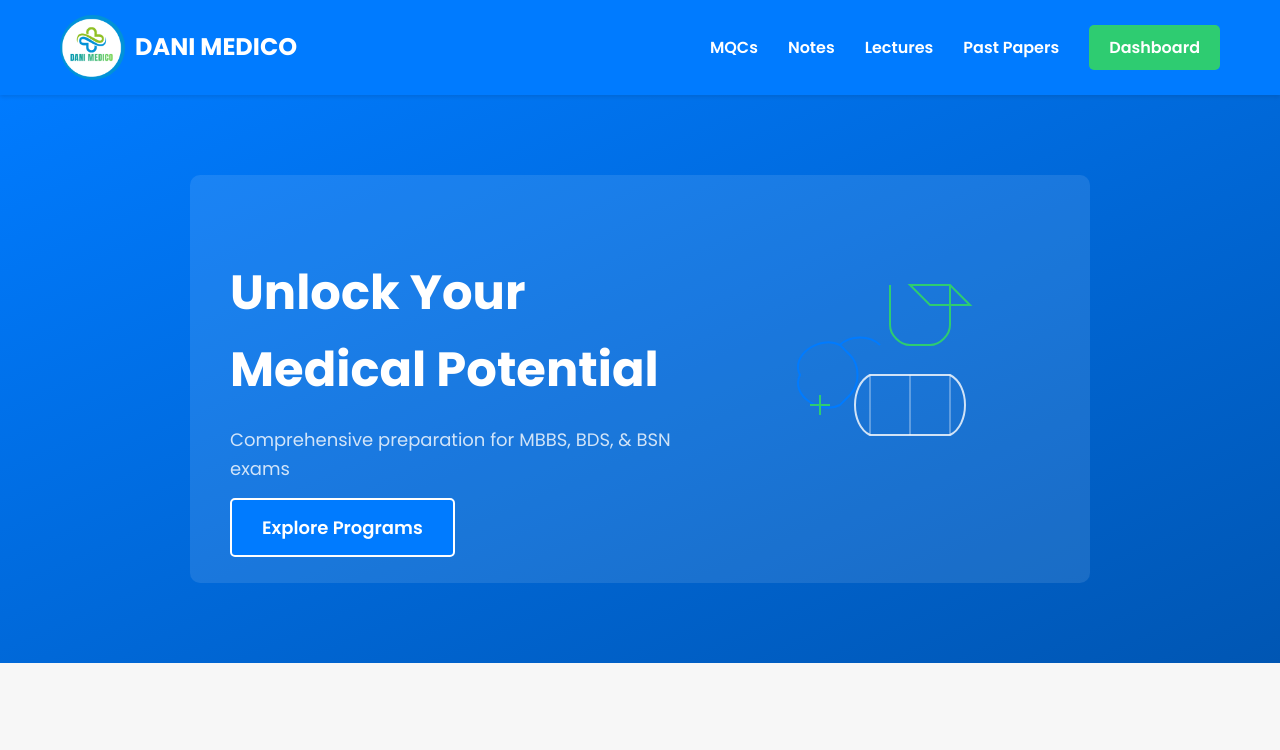
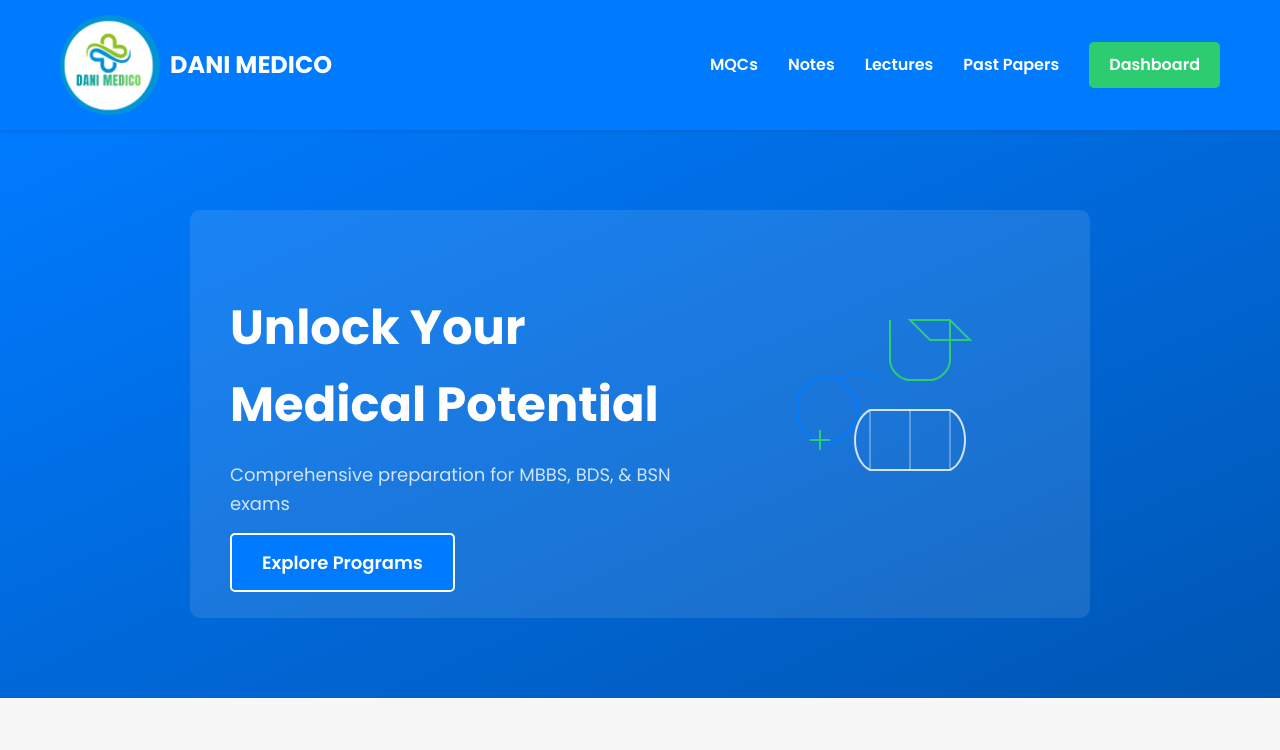
Before and after one commit to Dani-098/Dani-Medico, a plain HTML site: page index.html in a window 1280 px wide. Shown: the top 750 px of the page. Drawn offline with Linux system fonts and the light colour scheme.

Commit message:
Update index.html

```diff
--- a/index.html
+++ b/index.html
@@ -73,8 +73,8 @@
         }
 
         .logo img {
-            height: 65px; /* Logo height 30px */
-            width: 65px;  /* Logo width 30px */
+            height: 100px; /* Logo height 30px */
+            width: 100px;  /* Logo width 30px */
             margin-right: 10px;
             border-radius: 50%; /* Makes it round if it's square */
             object-fit: cover; /* Ensures logo fits well */
```
